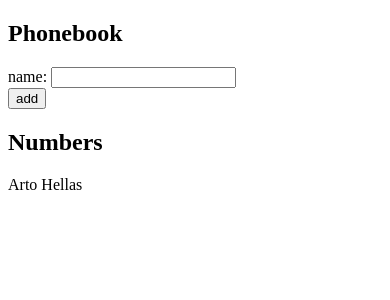
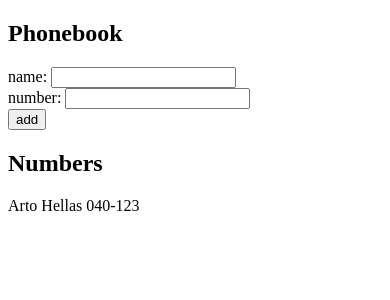
Before and after one commit to ZamanS94/May2024HelsinkiUniFullStack_part1_part2, a React (Vite) app in the folder part2/phonebook/: page / in a window 390 px wide. Shown: the top 300 px of the page. Built offline with nearby package versions, Linux system fonts and the light colour scheme.

Commit message:
2.8: The Phonebook Step 3

```diff
--- a/part2/phonebook/src/App.jsx
+++ b/part2/phonebook/src/App.jsx
@@ -4,24 +4,30 @@ import _ from 'lodash'
 
 const App = () => {
   const [persons, setPersons] = useState([
-    { name: 'Arto Hellas' }
+    { name: 'Arto Hellas',
+      number: '040-123'
+     }
   ])
   const [newName, setNewName] = useState('')
+  const [newNumber, setNewNumber] = useState('')
 
-  const addName = (event) => {
+  const addPerson = (event) => {
     event.preventDefault()
     const personObject = {
-      name: newName
+      name: newName,
+      number: newNumber
     }
     const doesExist = persons.find(person => _.isEqual(person, personObject))
 
     if(doesExist){
       window.alert(`${doesExist.name} is already added to phonebook`)
       setNewName('')
+      setNewNumber('')
     }
     else{
       setPersons(persons.concat(personObject))
       setNewName('')
+      setNewNumber('')
     }
   }
 
@@ -29,16 +35,20 @@ const App = () => {
     setNewName(event.target.value)
   }
 
+  const handleNumberChange = (event) => {
+    setNewNumber(event.target.value)
+  }
+
+
+
   return (
     <div>
       <h2>Phonebook</h2>
-      <form onSubmit={addName}>
-        <div>
-        name: <input value={newName}
-        onChange={handleNameChange} />
-        </div>
-        <button type="submit">add</button>
-      </form>
+      <form onSubmit={addPerson}>
+  <div>name: <input value={newName} onChange={handleNameChange}/></div>
+  <div>number: <input value={newNumber} onChange={handleNumberChange}/></div>
+  <div><button type="submit">add</button></div>
+</form>
       <h2>Numbers</h2>
         {persons.map(person =>
           <Person key={person.name} person={person} />
--- a/part2/phonebook/src/components/Person.jsx
+++ b/part2/phonebook/src/components/Person.jsx
@@ -1,6 +1,6 @@
 const Person = ({ person }) => (
 <div>
-    <p>{person.name}</p>
+    <p>{person.name} {person.number}</p>
 </div>
 )
 
```
